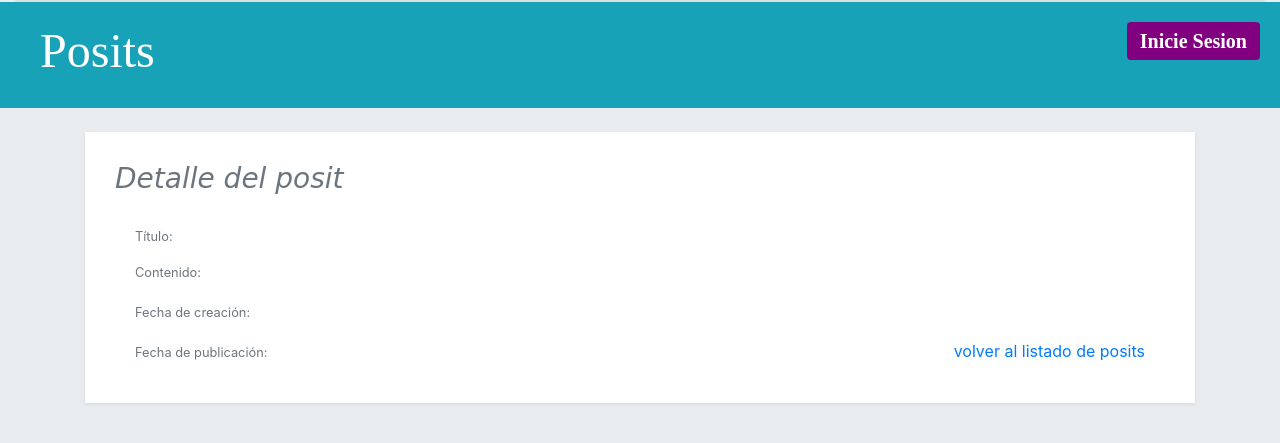
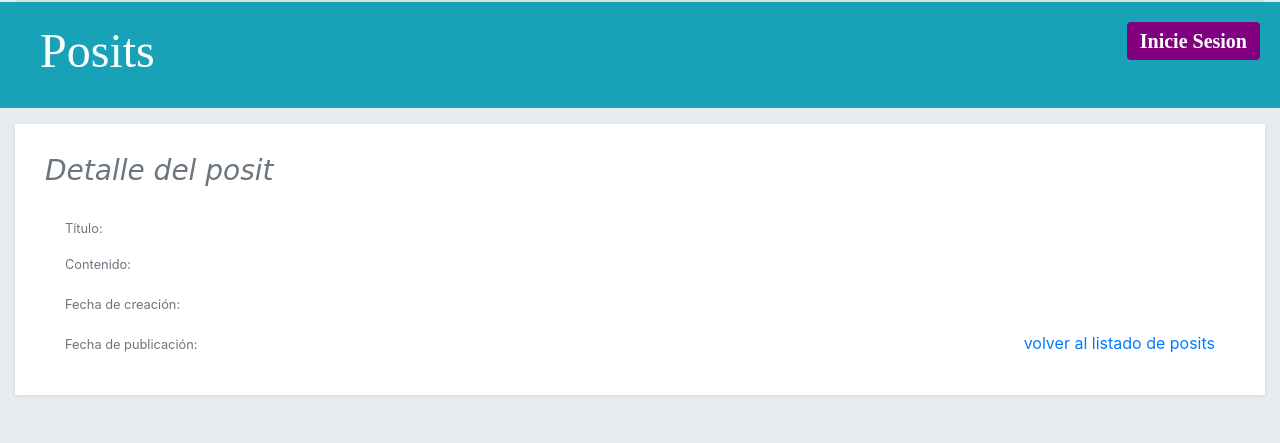
Before and after one commit to giampierre/Posits-Python, a Django app: template notas/templates/notas/post_detail.html in a window 1280 px wide. Shown: the top 443 px of the page. Run offline with Django 3.2, Linux system fonts and the light colour scheme; the template is opened without the code that fills it, so the values that code supplies are empty; some libraries are stand-ins or nearby versions.

Commit message:
cards modificados

```diff
--- a/notas/templates/notas/post_detail.html
+++ b/notas/templates/notas/post_detail.html
@@ -2,8 +2,8 @@
 
 {% block content %}
 
-    <div class="container mt-4">
-        <div class="faqs-box mb-3">
+
+        <div class="faqs-box my-3">
             <div class="text-muted">
                 <h3>
                     <i>Detalle del posit</i>
@@ -32,6 +32,6 @@
             </div>
 
         </div>
-    </div>
+
 
 {% endblock %}
--- a/notas/templates/notas/post_list.html
+++ b/notas/templates/notas/post_list.html
@@ -2,7 +2,7 @@
 
 {% block content %}
     {% for post in posts %}
-        <div class="my-4 faqs-box">
+        <div class="my-3 faqs-box">
         <div class="header">
            <h3>
                <a title="ver detalle del post" class="none" href="{% url 'post_detail' pk=post.pk %}"><i>{{ post.title }}</i></a>
```
